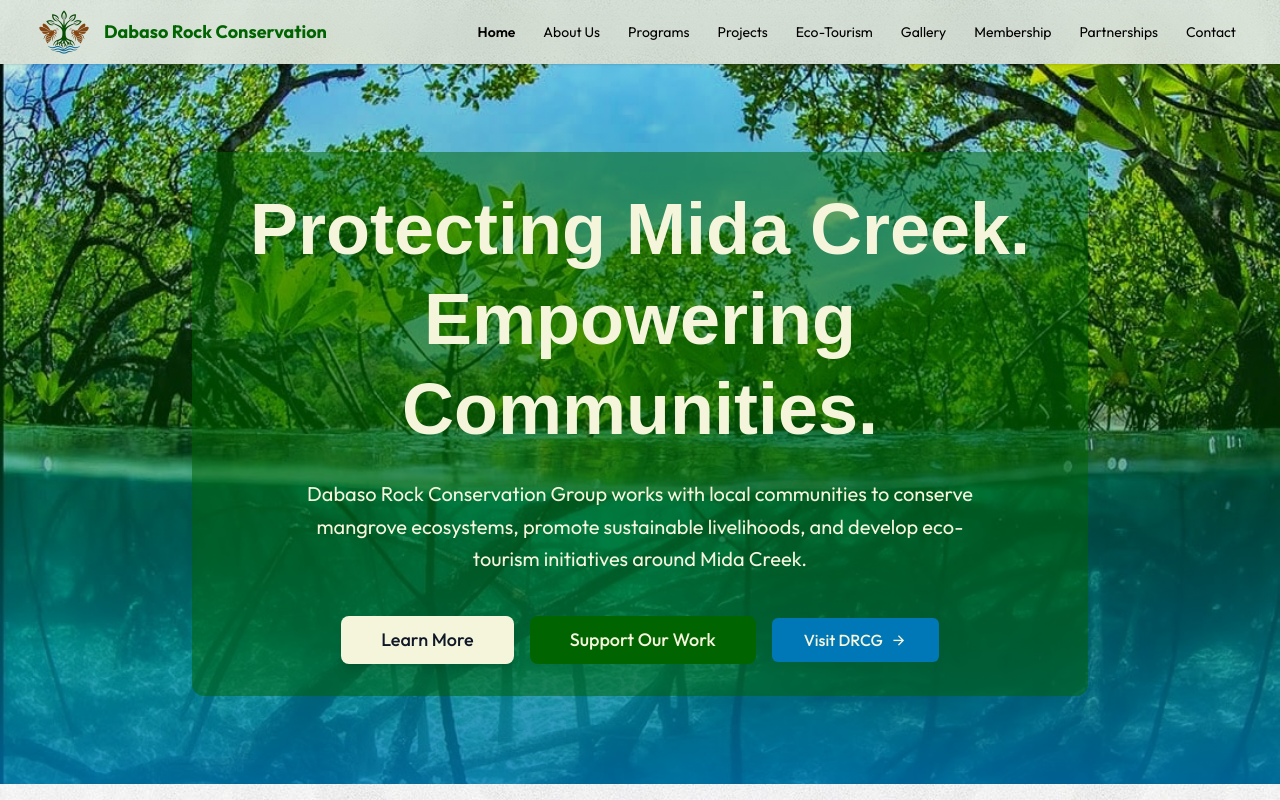
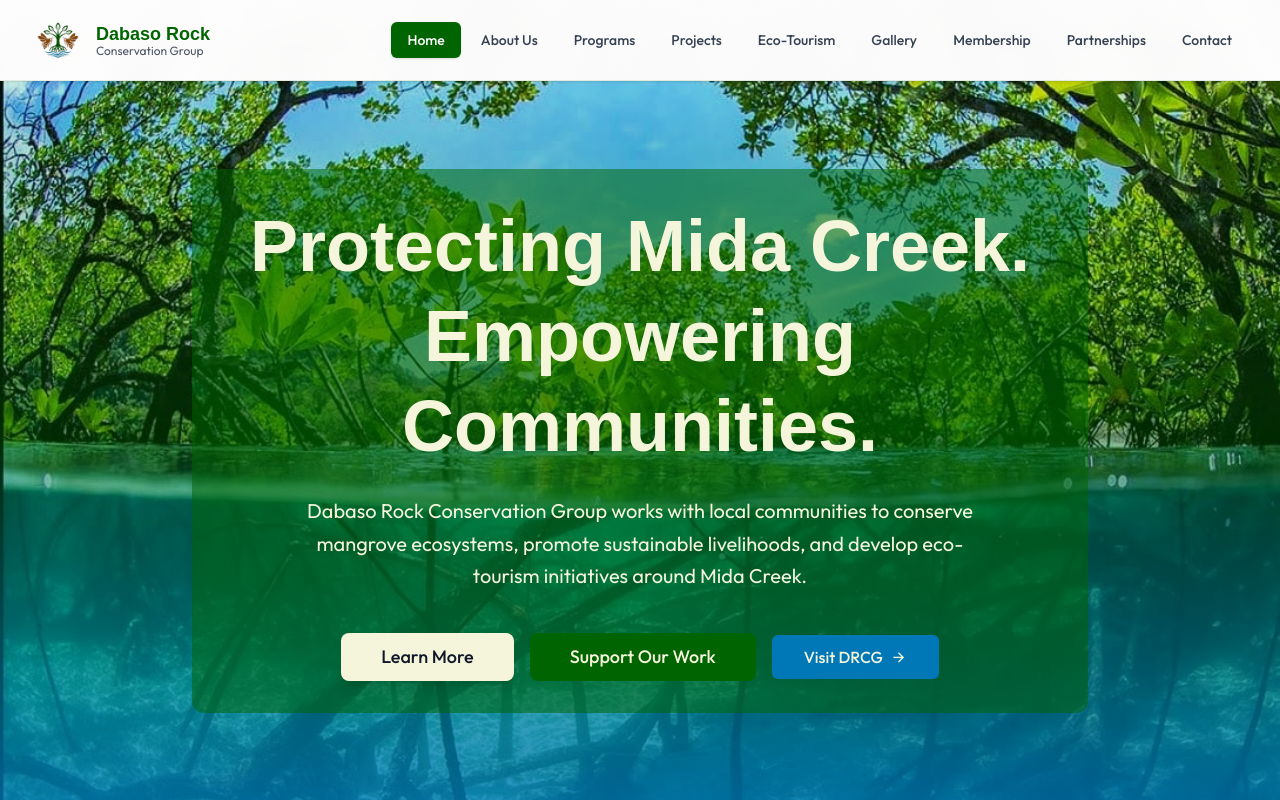
Before and after one commit to samziro/drcg, a Next.js app: page / in a window 1280 px wide. Shown: the top 800 px of the page. Built offline with nearby package versions, Linux system fonts and the light colour scheme; some icons are missing; a web font is replaced by a local one.

Commit message:
first commit

```diff
--- a/app/layout.tsx
+++ b/app/layout.tsx
@@ -3,6 +3,7 @@ import {  Sue_Ellen_Francisco, Outfit } from "next/font/google";
 import "./globals.css";
 import Footer from "@/components/Footer";
 import Navbar from "@/components/Navbar";
+import { Analytics } from "@vercel/analytics/next"
 
 const sueEllenFrancisco = Sue_Ellen_Francisco({
   variable: "--font-sue-ellen-francisco",
@@ -41,6 +42,7 @@ export default function RootLayout({
       <Navbar />
       {children}
       <Footer />
+      <Analytics/>
       </body>
     </html>
   );
--- a/components/Navbar.tsx
+++ b/components/Navbar.tsx
@@ -1,124 +1,145 @@
+"use client";
+
 import Link from "next/link";
 import Image from "next/image";
-import React from "react";
+import React, { useState } from "react";
+import { usePathname } from "next/navigation";
+
+const navLinks = [
+  { name: "Home", href: "/" },
+  { name: "About Us", href: "/about" },
+  { name: "Programs", href: "/programs" },
+  { name: "Projects", href: "/projects" },
+  { name: "Eco-Tourism", href: "/eco-tourism" },
+  { name: "Gallery", href: "/gallery" },
+  { name: "Membership", href: "/membership" },
+  { name: "Partnerships", href: "/partnerships" },
+  { name: "Contact", href: "/contact" },
+];
 
 const Header = () => {
+  const pathname = usePathname();
+  const [menuOpen, setMenuOpen] = useState(false);
+
+  const toggleMenu = () => {
+    setMenuOpen(!menuOpen);
+  };
+
+  const closeMenu = () => {
+    setMenuOpen(false);
+  };
+
   return (
-    <header className="sticky top-0 z-50 bg-green/10 backdrop-blur-xl shadow-sm">
+    <header className="sticky top-0 z-50 border-b border-green/10 bg-white/80 backdrop-blur-md shadow-sm">
       <div className="mx-auto max-w-7xl px-4 sm:px-6 lg:px-8">
 
-        <div className="flex h-16 items-center justify-between">
+        <div className="flex h-20 items-center justify-between">
 
           {/* Logo */}
           <Link
             href="/"
-            className="flex items-center gap-2"
+            className="flex items-center gap-3"
+            onClick={closeMenu}
           >
             <Image
               src="/favicon.png"
               alt="Dabaso Rock Conservation Group"
-              width={64}
-              height={64}
+              width={52}
+              height={52}
+              priority
+              className="object-contain"
             />
 
-            <div className="font-heading text-lg font-bold text-green leading-tight">
-               Dabaso Rock Conservation
+            <div className="hidden sm:block">
+              <h1 className="font-heading text-lg font-bold text-green leading-tight">
+                Dabaso Rock
+              </h1>
+
+              <p className="text-xs text-gray-600 leading-none">
+                Conservation Group
+              </p>
             </div>
           </Link>
 
           {/* Desktop Navigation */}
           <nav className="hidden lg:flex items-center gap-1">
 
-            <Link
-              href="/"
-              className="px-3 py-2 text-sm transition-colors hover:text-nature text-nature font-semibold"
-            >
-              Home
-            </Link>
+            {navLinks.map((link) => {
+              const isActive = pathname === link.href;
 
-            <Link
-              href="/about"
-              className="px-3 py-2 text-sm transition-colors hover:text-nature text-muted-foreground"
-            >
-              About Us
-            </Link>
-
-            <Link
-              href="/programs"
-              className="px-3 py-2 text-sm transition-colors hover:text-nature text-muted-foreground"
-            >
-              Programs
-            </Link>
-
-            <Link
-              href="/projects"
-              className="px-3 py-2 text-sm transition-colors hover:text-nature text-muted-foreground"
-            >
-              Projects
-            </Link>
-
-            <Link
-              href="/eco-tourism"
-              className="px-3 py-2 text-sm transition-colors hover:text-nature text-muted-foreground"
-            >
-              Eco-Tourism
-            </Link>
-
-            <Link
-              href="/gallery"
-              className="px-3 py-2 text-sm transition-colors hover:text-nature text-muted-foreground"
-            >
-              Gallery
-            </Link>
-
-            <Link
-              href="/membership"
-              className="px-3 py-2 text-sm transition-colors hover:text-nature text-muted-foreground"
-            >
-              Membership
-            </Link>
-
-            <Link
-              href="/partnerships"
-              className="px-3 py-2 text-sm transition-colors hover:text-nature text-muted-foreground"
-            >
-              Partnerships
-            </Link>
-
-            <Link
-              href="/contact"
-              className="px-3 py-2 text-sm transition-colors hover:text-nature text-muted-foreground"
-            >
-              Contact
-            </Link>
+              return (
+                <Link
+                  key={link.name}
+                  href={link.href}
+                  className={`px-4 py-2 rounded-md text-sm font-medium transition-all duration-200
+                    ${
+                      isActive
+                        ? "bg-green text-white shadow-sm"
+                        : "text-gray-700 hover:text-green hover:bg-green/10"
+                    }`}
+                >
+                  {link.name}
+                </Link>
+              );
+            })}
 
           </nav>
 
           {/* Mobile Menu Button */}
           <button
-            className="lg:hidden p-2 text-foreground"
-            aria-label="Toggle menu"
+            onClick={toggleMenu}
+            className="lg:hidden flex items-center justify-center rounded-md p-2 text-gray-700 hover:bg-green/10 transition"
+            aria-label="Toggle Menu"
           >
-            <svg
-              xmlns="http://www.w3.org/2000/svg"
-              width="24"
-              height="24"
-              viewBox="0 0 24 24"
-              fill="none"
-              stroke="currentColor"
-              strokeWidth="2"
-              strokeLinecap="round"
-              strokeLinejoin="round"
-              className="lucide lucide-menu h-6 w-6"
-            >
-              <path d="M4 5h16" />
-              <path d="M4 12h16" />
-              <path d="M4 19h16" />
-            </svg>
+            {menuOpen ? (
+              <i className="ri-close-large-line text-green"></i>
+            ) : (
+              <i className="ri-menu-3-line text-lg text-green"></i>
+            )}
           </button>
 
         </div>
+
       </div>
+
+      {/* Mobile Navigation */}
+      <div
+        className={`lg:hidden overflow-hidden transition-all duration-300 ease-in-out
+        ${
+          menuOpen
+            ? "max-h-screen border-t border-green/10"
+            : "max-h-0"
+        }`}
+      >
+        <nav className="bg-white/95 backdrop-blur-md px-4 py-5">
+
+          <div className="flex flex-col space-y-2">
+
+            {navLinks.map((link) => {
+              const isActive = pathname === link.href;
+
+              return (
+                <Link
+                  key={link.name}
+                  href={link.href}
+                  onClick={closeMenu}
+                  className={`rounded-lg px-4 py-3 text-sm font-medium transition-all duration-200
+                    ${
+                      isActive
+                        ? "bg-green text-white"
+                        : "text-gray-700 hover:bg-green/10 hover:text-green"
+                    }`}
+                >
+                  {link.name}
+                </Link>
+              );
+            })}
+
+          </div>
+
+        </nav>
+      </div>
+
     </header>
   );
 };
--- a/package.json
+++ b/package.json
@@ -9,6 +9,7 @@
     "lint": "eslint"
   },
   "dependencies": {
+    "@vercel/analytics": "^2.0.1",
     "next": "16.2.5",
     "react": "19.2.4",
     "react-dom": "19.2.4",
```
Also changed, not shown: 1 other file (tests, documents, lock files or other folders).
